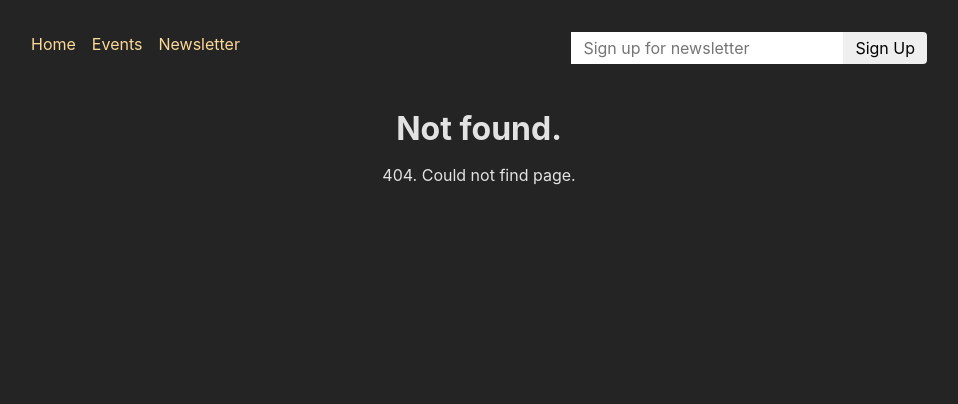
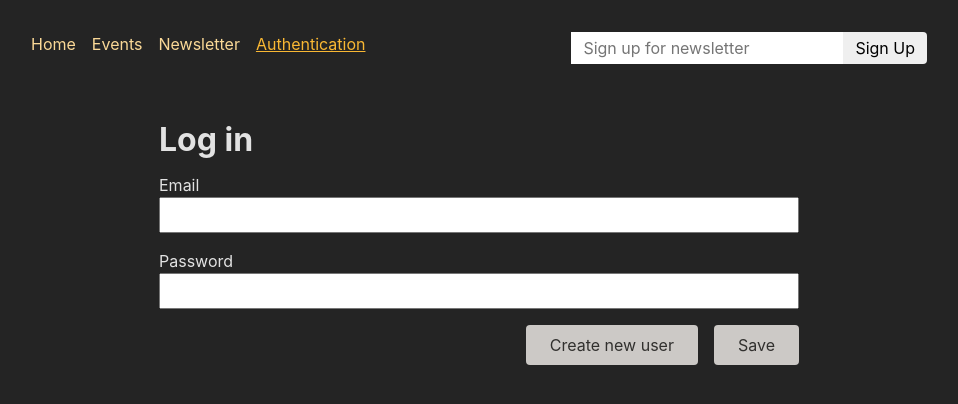
Before and after one commit to matekuna92/react-router-sendfetchdata, a React (Create React App) app in the folder frontend/: page /auth in a window 1280 px wide. Before the commit this address had no page. Shown: the top 404 px of the page, without its empty margins (161-1119 px from the left). Built offline with nearby package versions, Linux system fonts and the light colour scheme.

Commit message:
Auth route and components, backend packages installed

```diff
--- a/frontend/src/App.js
+++ b/frontend/src/App.js
@@ -15,6 +15,7 @@
 import { action as eventDeleteAction } from './components/EventDetailPage';
 import { action as manipulateEventAction } from './components/EventForm';
 import NewsLetter, { action as newsLetterAction } from './components/NewsLetter';
+import Authentication from './components/Authentication';
 
 
 // Challenge / Exercise
@@ -60,6 +61,7 @@
 				{path: 'edit', element: <EditEventPage />, action: manipulateEventAction}
             ]},
         ]},
+    {path: '/auth', element: <Authentication />},
 	{path: 'newsletter', element: <NewsLetter />, action: newsLetterAction}
     ]}
 ]);
--- /dev/null
+++ b/frontend/src/components/AuthForm.js
@@ -0,0 +1,36 @@
+import React, { useState } from 'react';
+import { Form } from 'react-router-dom';
+
+import classes from './AuthForm.module.css';
+
+const AuthForm = () => {
+  const [isLogin, setIsLogin] = useState(true);
+
+  function switchAuthHandler() {
+    setIsLogin((isCurrentlyLogin) => !isCurrentlyLogin);
+  }
+
+  return (
+    <>
+      <Form method="post" className={classes.form}>
+        <h1>{isLogin ? 'Log in' : 'Create a new user'}</h1>
+        <p>
+          <label htmlFor="email">Email</label>
+          <input id="email" type="email" name="email" required />
+        </p>
+        <p>
+          <label htmlFor="image">Password</label>
+          <input id="password" type="password" name="password" required />
+        </p>
+        <div className={classes.actions}>
+          <button onClick={switchAuthHandler} type="button">
+            {isLogin ? 'Create new user' : 'Login'}
+          </button>
+          <button>Save</button>
+        </div>
+      </Form>
+    </>
+  );
+}
+
+export default AuthForm;
--- /dev/null
+++ b/frontend/src/components/AuthForm.module.css
@@ -0,0 +1,48 @@
+.form {
+    max-width: 40rem;
+    margin: 2rem auto;
+  }
+
+  .form label,
+  .form input,
+  .form textarea {
+    display: block;
+    width: 100%;
+  }
+
+  .form input,
+  .form textarea {
+    font: inherit;
+    padding: 0.25rem;
+  }
+
+  .actions {
+    display: flex;
+    gap: 1rem;
+    justify-content: flex-end;
+    align-items: center;
+  }
+
+  .actions button {
+    font: inherit;
+    cursor: pointer;
+    padding: 0.5rem 1.5rem;
+    border-radius: 4px;
+    background-color: var(--color-gray-300);
+    color: var(--color-gray-800);
+    border: none;
+  }
+
+  .actions a {
+    text-decoration: none;
+    background-color: transparent;
+    color: var(--color-gray-300);
+  }
+
+  .actions button:hover {
+    background-color: var(--color-primary-300);
+  }
+
+  .actions a:hover {
+    background-color: var(--color-gray-800);
+  }
--- /dev/null
+++ b/frontend/src/components/Authentication.js
@@ -0,0 +1,9 @@
+import React from 'react';
+
+import AuthForm from '../components/AuthForm';
+
+const AuthenticationPage = () => {
+  return <AuthForm />;
+}
+
+export default AuthenticationPage;
--- a/frontend/src/components/MainNavigation.js
+++ b/frontend/src/components/MainNavigation.js
@@ -19,6 +19,9 @@
           <li>
             <NavLink to='/newsletter' className={({ isActive }) => isActive ? classes.active : undefined}>Newsletter</NavLink>
           </li>
+          <li>
+            <NavLink to='/auth' className={({ isActive }) => isActive ? classes.active : undefined}>Authentication</NavLink>
+          </li>
         </ul>
       </nav>
       <NewsLetterSignup />
```
Also changed, not shown: 2 other files (tests, documents, lock files or other folders).
